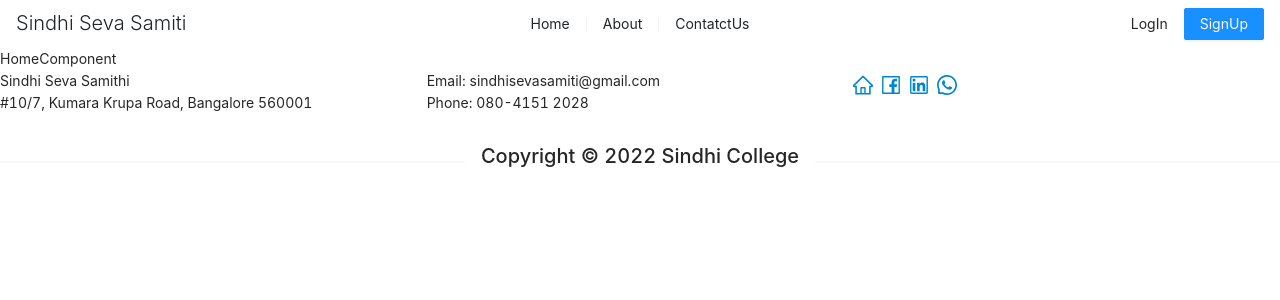
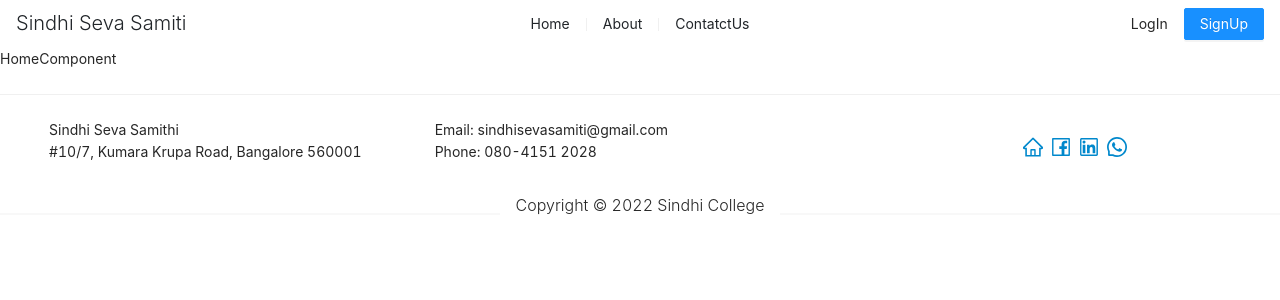
Before and after one commit to emwil23/sindhiSevaProject-Frontend, a React (Create React App) app: page / in a window 1280 px wide. Shown: the top 300 px of the page. Built offline with nearby package versions, Linux system fonts and the light colour scheme.

Commit message:
Add changes in footer

```diff
--- a/src/Components/website/footer/index.tsx
+++ b/src/Components/website/footer/index.tsx
@@ -1,4 +1,4 @@
-import { Col, Divider, Row, Space } from "antd";
+import { Divider, Space } from "antd";
 
 import React, { FC } from "react";
 import {
@@ -10,32 +10,33 @@
 
 const FooterComponent: FC = () => {
   return (
-    <React.Fragment>
-      <Row>
-        <Col span={8}>
+    <footer>
+      <Divider></Divider>
+      <div className="row">
+        <div className="col-md-4 d-flex justify-content-center">
           <address>
             <div>Sindhi Seva Samithi</div>
             <div>#10/7, Kumara Krupa Road, Bangalore 560001</div>
           </address>
-        </Col>
-        <Col span={8}>
+        </div>
+        <div className="col-md-4 flex-column justify-content-center">
           <div>Email: sindhisevasamiti@gmail.com</div>
           <div>Phone: 080-4151 2028</div>
-        </Col>
-        <Col span={8}>
+        </div>
+        <div className="col-md-4 d-flex justify-content-center">
           <Space style={{ fontSize: "20px", color: "#08c" }}>
             <HomeOutlined />
             <FacebookOutlined />
             <LinkedinOutlined />
             <WhatsAppOutlined />
           </Space>
-        </Col>
-      </Row>
+        </div>
+      </div>
       {/* <hr></hr> */}
       <Divider orientation="center">
-        <h5>Copyright © 2022 Sindhi College</h5>
+        <p className="fw-light">Copyright © 2022 Sindhi College</p>
       </Divider>
-    </React.Fragment>
+    </footer>
   );
 };
 
```
Also changed, not shown: src/Components/App.scss (line endings or trailing spaces).
